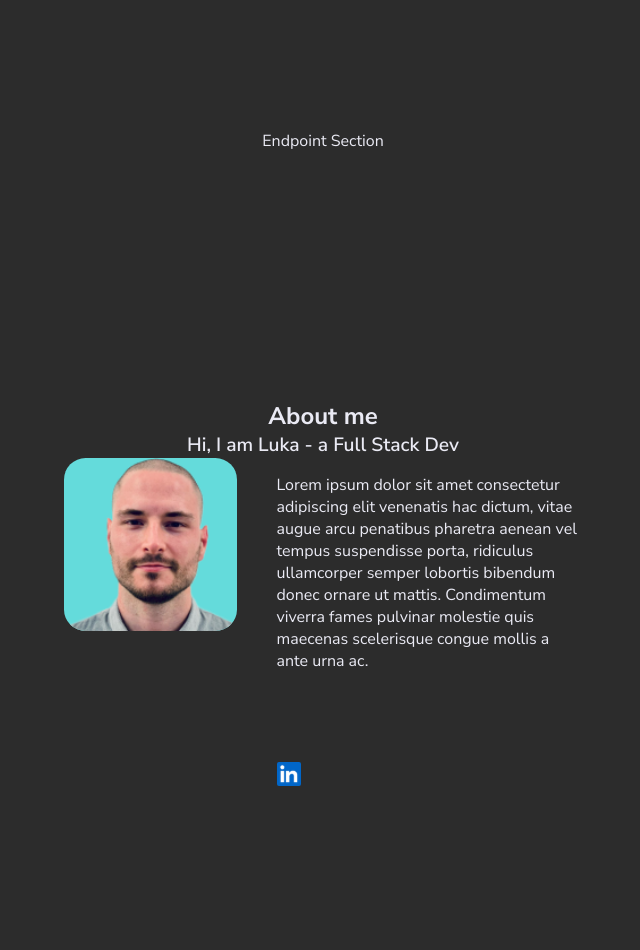
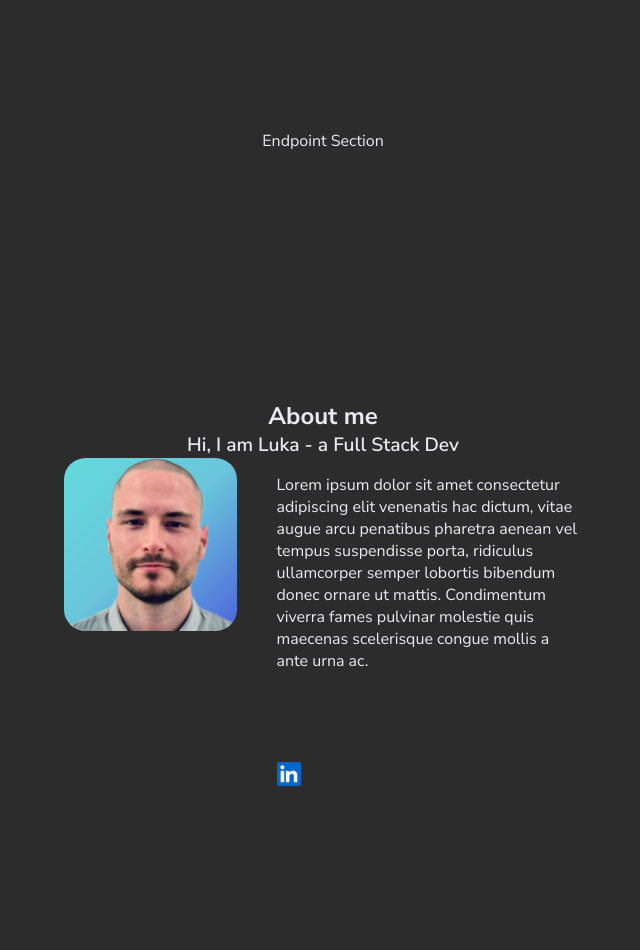
Before and after one commit to lukacafuta/Excuse-Generator, a React (Vite) app in the folder Frontend/: page / in a window 1280 px wide. Shown: the part 1323-2273 px from the top of the page, without its empty margins (317-957 px from the left). Built offline with nearby package versions, Linux system fonts and the light colour scheme.

Commit message:
profile photo styling

```diff
--- a/Frontend/src/styles/globalStyles.js
+++ b/Frontend/src/styles/globalStyles.js
@@ -104,14 +104,15 @@ export const AboutMeSectionStyled = styled.section`
     .about-me-content {
         display: flex;
         flex-direction: row;
+        justify-content: center;
+        align-items: start;
         gap: 2.5rem;
     }
 
-    p {
-        width: 306px;
-        height: 272px;
-        top: 2138px;
-        left: 722px;
+    .profile-photo-wrapper {
+        display: flex;
+        justify-content: center;
+        align-items: start;
     }
 
     .profile-photo {
@@ -119,7 +120,19 @@ export const AboutMeSectionStyled = styled.section`
         height: 173px;
         border-radius: 12.5%;
         object-fit: cover;
-        background-color: #64DBDB;
+        background: linear-gradient(135deg, #64DBDB 0%, #69C5DB 50%, #4E64DB 100%);
+    }
+
+    .about-me-text-linkedin {
+        display: flex;
+        flex-direction: column;
+        //justify-content: center;
+        align-items: start;
+    }
+
+    p {
+        width: 306px;
+        height: 272px;
     }
 `
 
```
